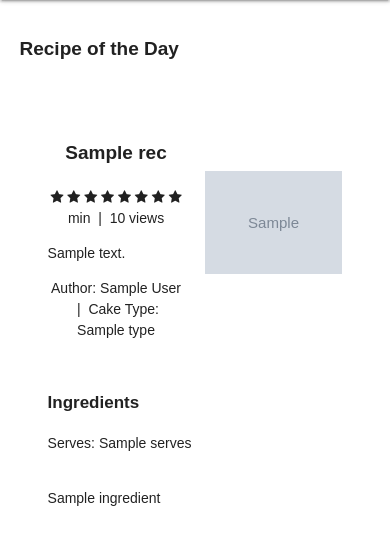
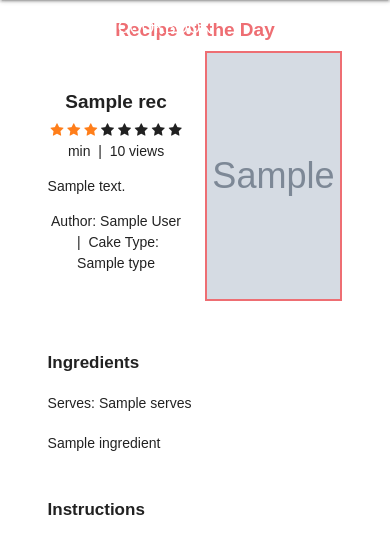
Before and after one commit to njdavies/milestone-project-three, a Flask app: template templates/index.html in a window 390 px wide. Shown: the part 56-598 px from the top of the page. Run offline with Flask 2, Linux system fonts and the light colour scheme; the template is opened without the code that fills it: most values are stand-ins (such as "Sample title", 1, 10 or a date in 2020); grey boxes marked "Sample" are stand-in pictures; some libraries are stand-ins or nearby versions.

Commit message:
Applied styling to index.html page
- Set margins/padding to be used for each field in random recipe record
- Added media queries for the above across different viewports

```diff
--- a/static/css/style.css
+++ b/static/css/style.css
@@ -2,6 +2,12 @@
 
 body {
     font-family: Arial;
+}
+
+/*------------------------------------------Colours*/
+
+.checked {
+    color: #ff7e1a;
 }
 
 /*------------------------------------------Navbar*/
@@ -28,6 +34,51 @@ main {
 
 .page-footer {
     padding-top: 0px;
+}
+
+.recipe-padding {
+    padding-top: 10px !important;
+}
+
+.recipe-name-margin {
+    margin-bottom: 7px;
+    margin-top: 15px;
+}
+
+.rating-margin {
+    margin-bottom: 10px;
+}
+
+.ingredients-header-margin {
+    margin-bottom: 5px !important;
+}
+
+.ingredients-margin {
+    margin-bottom: 0px !important;
+}
+
+.img-padding {
+    padding-top: 10px !important;
+}
+
+/*------------------------------------------Home page*/
+
+.daily-recipe-header {
+    color: #ee6e73;
+    padding-top: 20px;
+    padding-bottom: 0px;
+    margin: 0px;
+    text-align: center;
+}
+
+.daily-recipe-padding {
+    margin-bottom: 0px;
+}
+
+/*------------------------------------------Images*/
+
+.responsive-img {
+    border: 2px solid #ee6e73;
 }
 
 /*------------------------------------------Media Queries*/
@@ -57,15 +108,22 @@ main {
         font-weight: 700;
     }
 
+    img.responsive-img {
+        width: 100%;
+        height: 250px;
+    }
+
 }
 
 @media (min-width: 360px) {
+
     nav .brand-logo {
         font-size: 15px;
     }
 }
 
 @media (min-width: 375px) {
+
     nav .brand-logo {
         font-size: 16px;
         left: 52%;
@@ -73,12 +131,14 @@ main {
 }
 
 @media (min-width: 414px) {
+
     nav .brand-logo {
         font-size: 18px;
     }
 }
 
 @media (min-width: 768px) {
+
     nav .brand-logo {
         font-size: 38px;
         left: 51%;
@@ -87,15 +147,29 @@ main {
     nav i.material-icons {
         font-size: 25px;
     }
+
+    .random-receipe-header {
+        font-size: 21px !important;
+    }
+
+    img.responsive-img {
+        height: 325px;
+    }
+
+    .daily-recipe-padding {
+        margin-bottom: 10px;
+    }
 }
 
 @media (min-width: 768px) and (max-width: 1366px) {
+
     body {
         background-color: #fff;
     }
 }
 
 @media (min-width: 1024px) and (max-width: 1366px) {
+
     nav .brand-logo {
         font-size: 31px;
         left: 4%;
@@ -124,4 +198,9 @@ main {
     nav ul a {
         font-size: 20px;
     }
+
+    img.responsive-img {
+        width: 100%;
+        height: 450px;
+    }
 }
```
